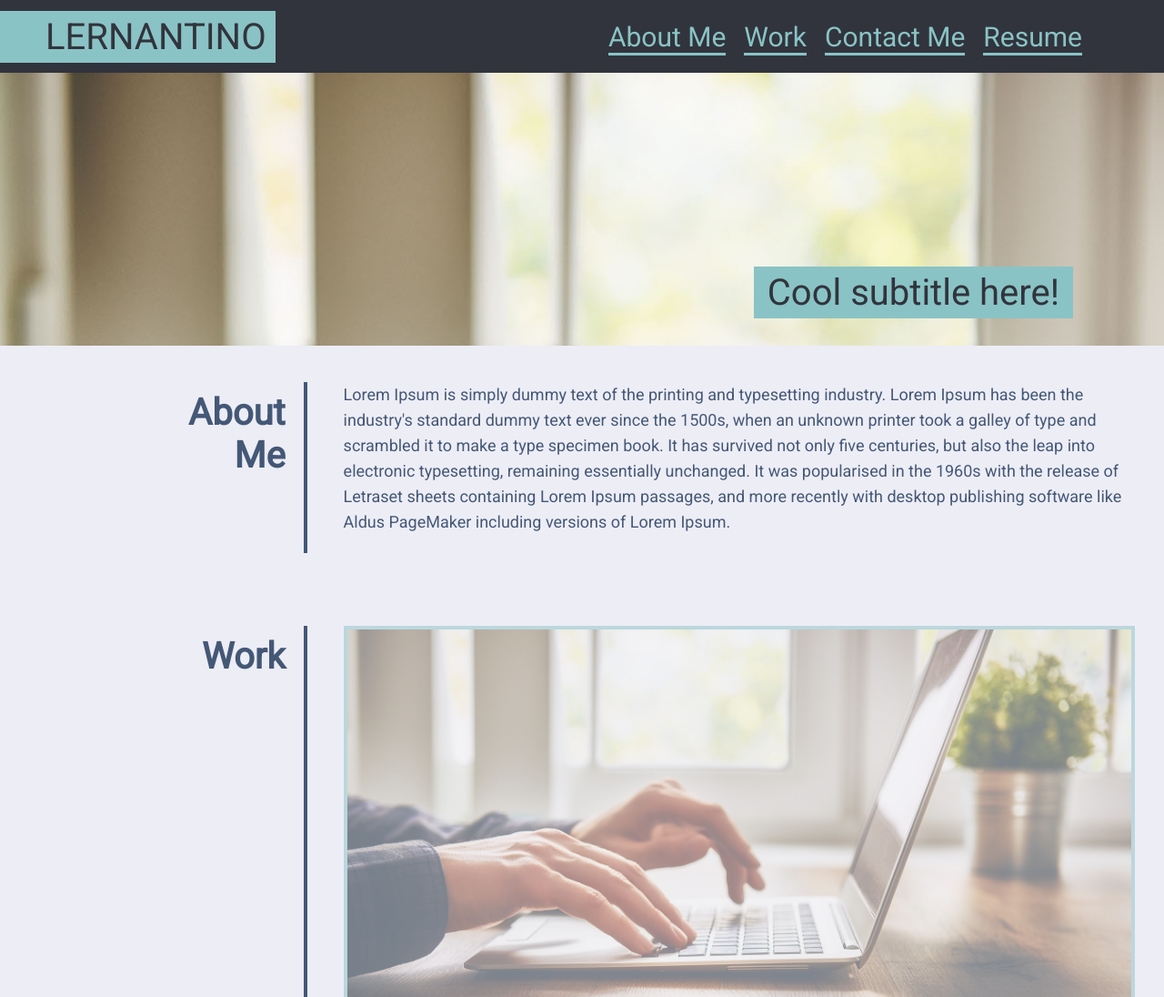
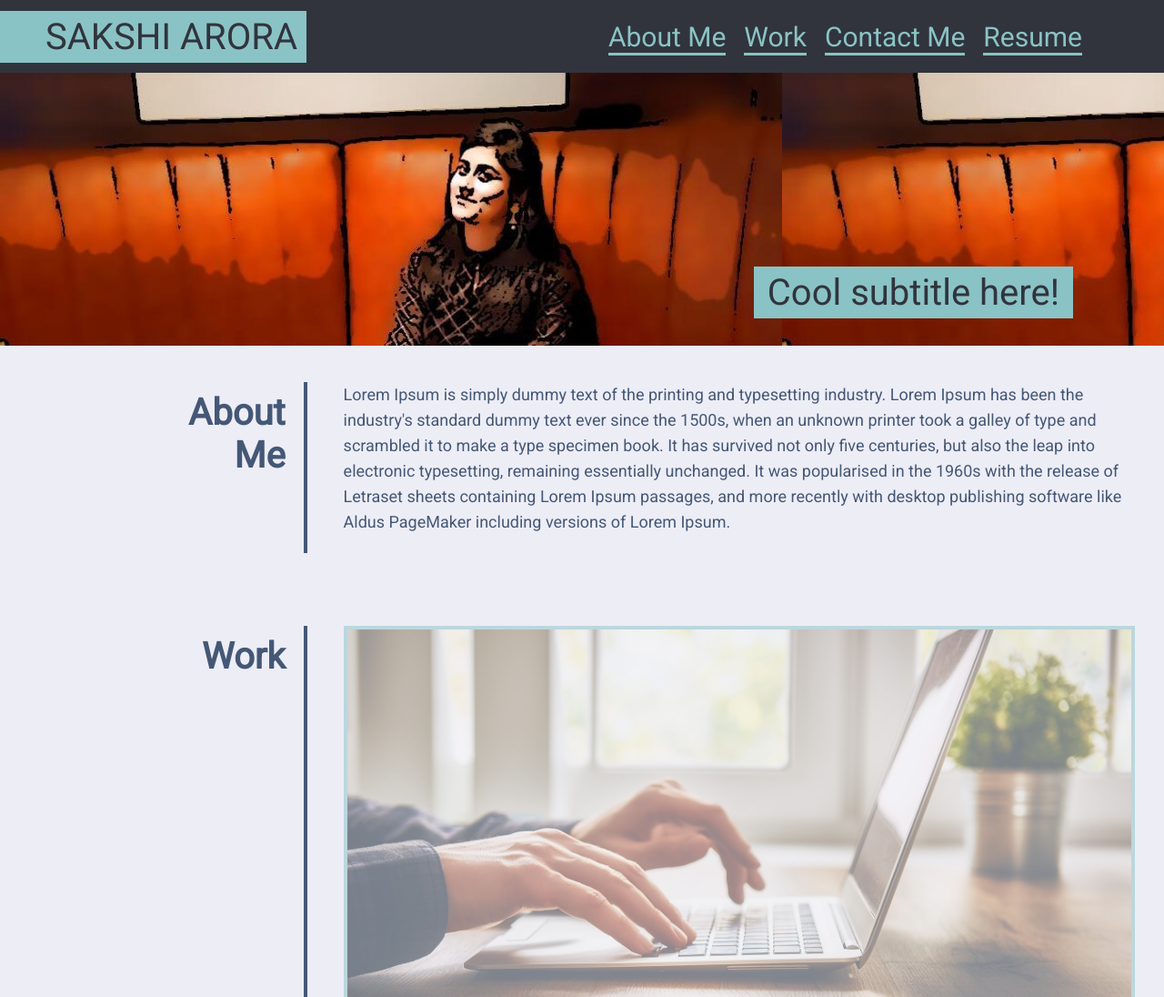
Before and after one commit to sakshiarora04/portfolio, a plain HTML site: page index.html in a window 1280 px wide. Shown: the top 1096 px of the page at 91% size. Drawn offline with Linux system fonts and the light colour scheme.

Commit message:
resubmit

```diff
--- a/assets/css/style.css
+++ b/assets/css/style.css
@@ -73,8 +73,10 @@ header .logo{
 /* banner image */
 .banner {
     position: relative;
-    background-image: url("../img/laptop.jpg");
-    background-repeat: no-repeat;
+    background-image: url("../img/myavatar.jpg");
+   /*  background-repeat: no-repeat; */
+
+
 }
 .banner span{
     background-color: var(--main-color);
--- a/index.html
+++ b/index.html
@@ -20,7 +20,7 @@
         <header>
             <div class="nav-bar">
                 <div class="logo">
-                    <span>Lernantino</span>
+                    <span>Sakshi Arora</span>
                 </div>
                 <ul class="nav-links">
                     <!-- UI scrolls to the corresponding section -->
```
Also changed, not shown: assets/img/myavatar.jpg (added).
